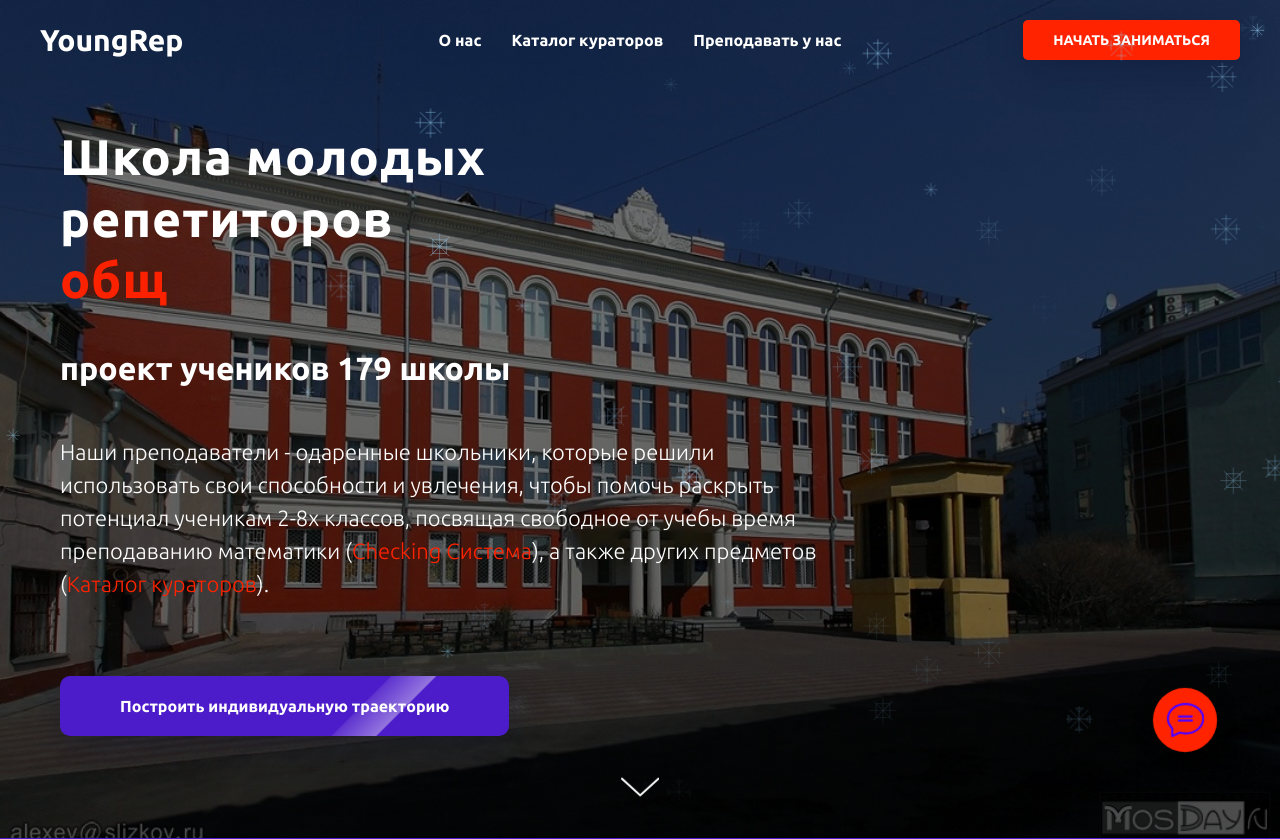
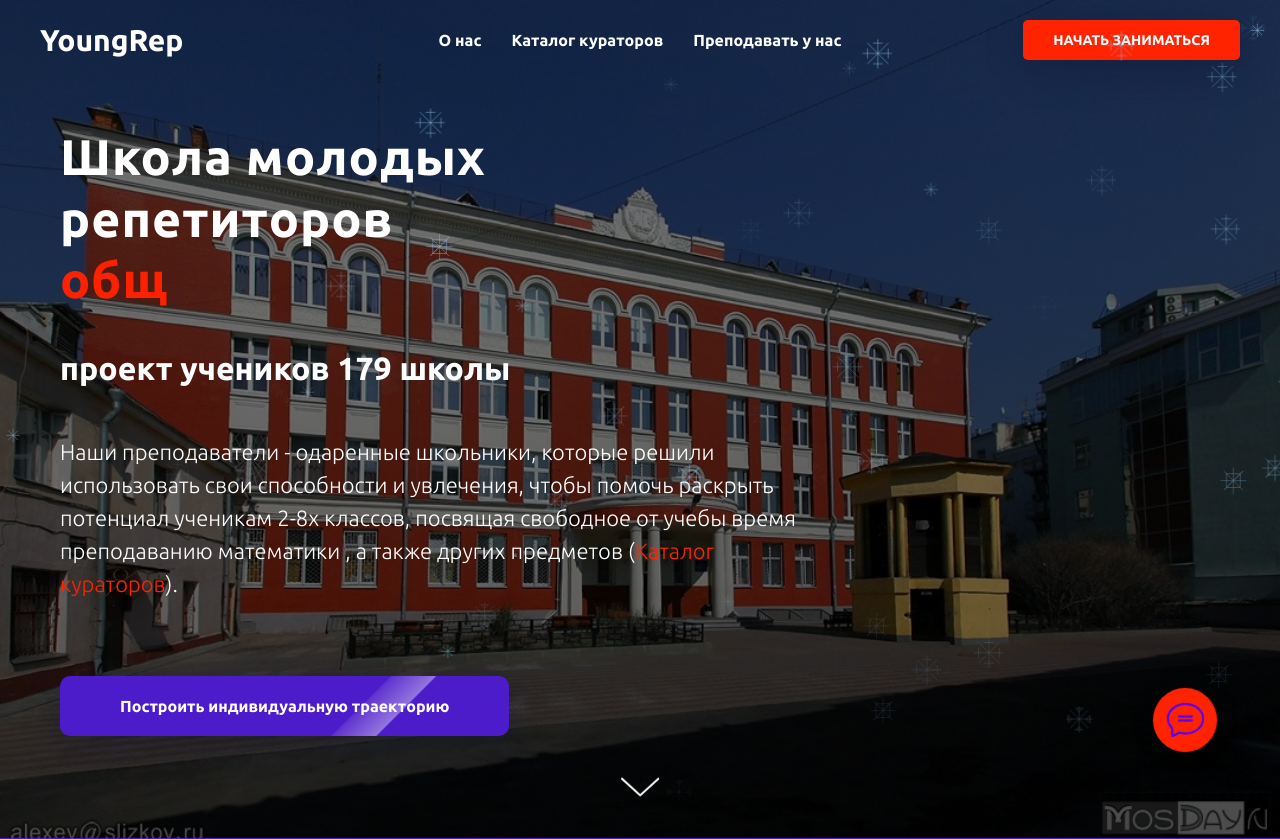
Before and after one commit to DaniilRoitenberg688/youngrep1, a Flask app: template app/templates/main/index.html in a window 1280 px wide. Shown: the top 839 px of the page. Run offline with Flask 3, Linux system fonts and the light colour scheme; the template is opened without the code that fills it, so the values that code supplies are empty; some libraries are stand-ins or nearby versions.

Commit message:
no checking again

```diff
--- a/app/templates/main/index.html
+++ b/app/templates/main/index.html
@@ -554,10 +554,12 @@
                                     <div class="t181__descr t-descr t-descr_lg " field="descr">Наши преподаватели -
                                         одаренные школьники, которые решили использовать свои способности и увлечения,
                                         чтобы помочь раскрыть потенциал ученикам 2-8х классов, посвящая свободное от
-                                        учебы время преподаванию математики (<a
+                                        учебы время преподаванию математики
+                                        <!-- (<a
                                                 href="{{ url_for('main.checking_system') }}"
                                                 style="color: rgb(255, 35, 0); border-bottom-color: rgb(77, 28, 202); border-bottom-style: solid; box-shadow: none; text-decoration: none;">Checking
-                                            Система</a>), а также других предметов (<a
+                                            Система</a>) -->
+                                            , а также других предметов (<a
                                                 href="{{ url_for('main.teachers') }}"
                                                 style="color: rgb(255, 35, 0); border-bottom-color: rgb(77, 28, 202); border-bottom-style: solid; box-shadow: none; text-decoration: none;">Каталог
                                             кураторов</a>).
```
